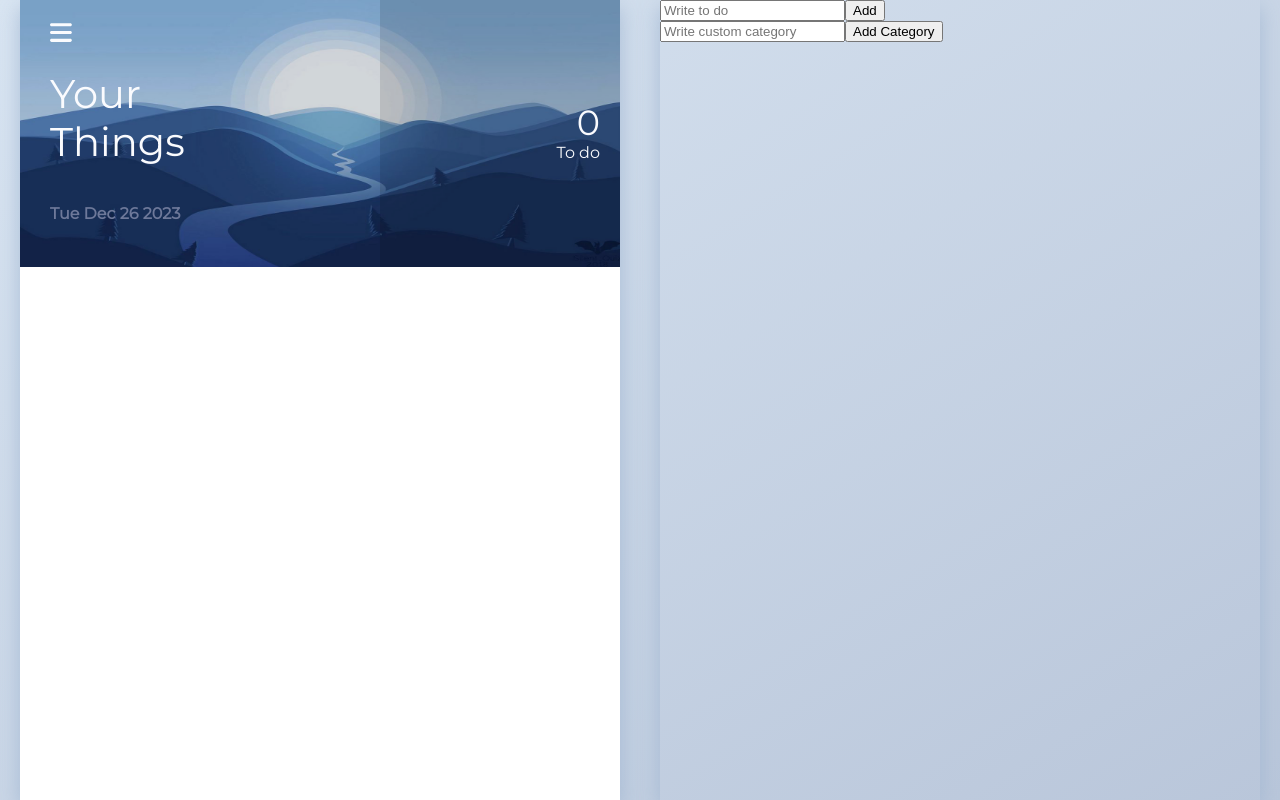
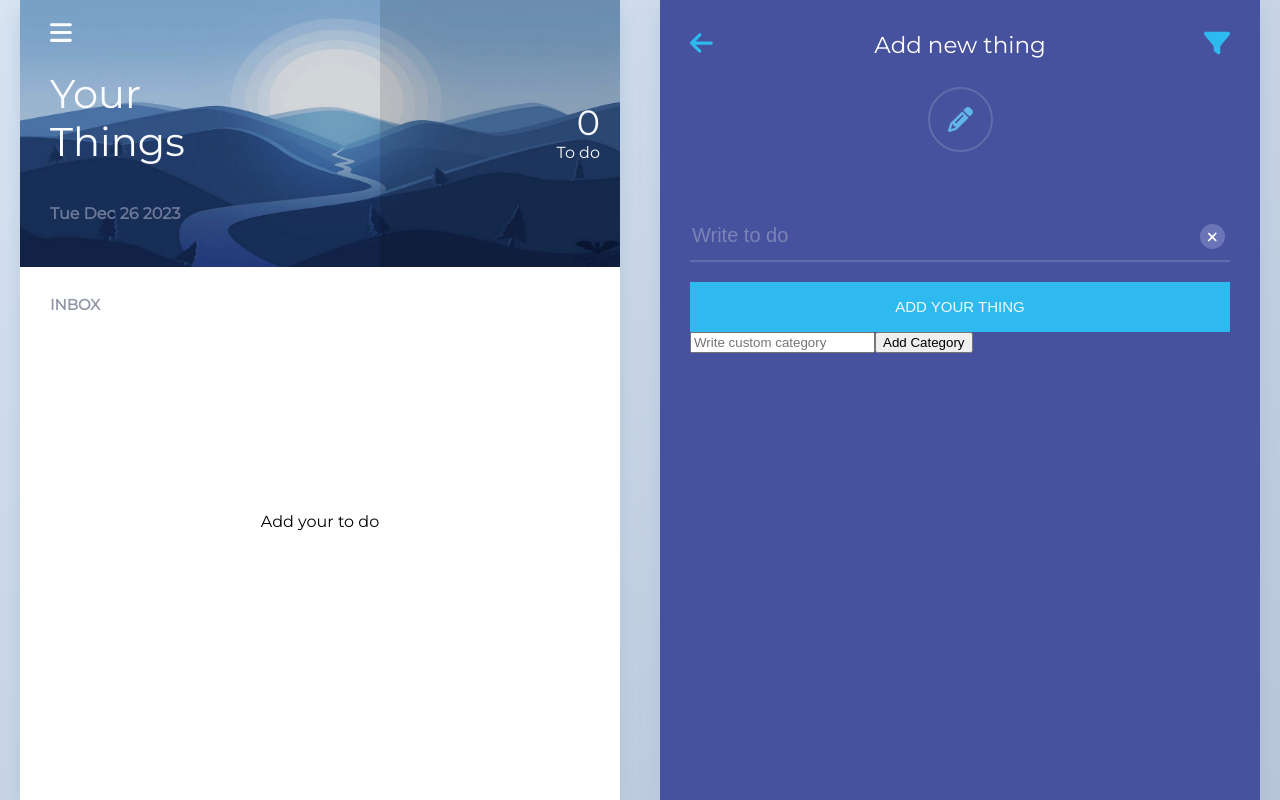
Before and after one commit to WonWoo-Shin/react-to-do-list, a React (Vite) app: page / in a window 1280 px wide. Built offline with nearby package versions, Linux system fonts and the light colour scheme.

Commit message:
24.1.16
* inpurt 지우기 버튼 추가

```diff
--- a/src/components/AddToDo.tsx
+++ /dev/null
@@ -1,44 +0,0 @@
-import { useForm } from "react-hook-form";
-import { useRecoilValue, useSetRecoilState } from "recoil";
-import { Categories, selectedCateAtom, toDosAtom } from "../atom";
-
-interface IForm {
-  toDo: string;
-}
-
-function AddToDo() {
-  const setToDos = useSetRecoilState(toDosAtom);
-  const selectedCate = useRecoilValue(selectedCateAtom);
-  const {
-    register,
-    handleSubmit,
-    setValue,
-    formState: { errors },
-  } = useForm<IForm>();
-  const addToDo = (data: IForm) => {
-    setToDos((oldToDos) => [
-      {
-        id: Date.now(),
-        text: data.toDo,
-        category:
-          selectedCate === Categories.all ? Categories.toDo : selectedCate,
-      },
-      ...oldToDos,
-    ]);
-    setValue("toDo", "");
-  };
-  return (
-    <div>
-      <form onSubmit={handleSubmit(addToDo)}>
-        <input
-          {...register("toDo", { required: "To do is empty" })}
-          placeholder="Write to do"
-        />
-        <button>Add</button>
-      </form>
-      <span>{errors.toDo?.message}</span>
-    </div>
-  );
-}
-
-export default AddToDo;
--- a/src/components/AddCate.tsx
+++ b/src/components/AddToDo/AddCate.tsx
@@ -1,6 +1,6 @@
 import { useForm } from "react-hook-form";
 import { useSetRecoilState } from "recoil";
-import { userCategoriesAtom } from "../atom";
+import { userCategoriesAtom } from "../../atom";
 
 interface ICate {
   newCate: string;
--- /dev/null
+++ b/src/components/AddToDo/AddToDo.tsx
@@ -0,0 +1,64 @@
+import { useForm } from "react-hook-form";
+import { useRecoilValue, useSetRecoilState } from "recoil";
+import { Categories, selectedCateAtom, toDosAtom } from "../../atom";
+import {
+  ButtonStyle,
+  EraseBtn,
+  EraseBtnWrap,
+  InputStyle,
+  InputWrap,
+} from "../../styles/AddToDoStyle";
+import { FontAwesomeIcon } from "@fortawesome/react-fontawesome";
+import { faXmark } from "@fortawesome/free-solid-svg-icons";
+
+interface IForm {
+  toDo: string;
+}
+
+function AddToDo() {
+  const setToDos = useSetRecoilState(toDosAtom);
+  const selectedCate = useRecoilValue(selectedCateAtom);
+  const {
+    register,
+    handleSubmit,
+    setValue,
+    formState: { errors },
+    watch,
+  } = useForm<IForm>();
+  const addToDo = (data: IForm) => {
+    setToDos((oldToDos) => [
+      {
+        id: Date.now(),
+        text: data.toDo,
+        category:
+          selectedCate === Categories.all ? Categories.toDo : selectedCate,
+      },
+      ...oldToDos,
+    ]);
+    setValue("toDo", "");
+  };
+  const watchToDo = watch("toDo");
+  return (
+    <>
+      <form onSubmit={handleSubmit(addToDo)}>
+        <InputWrap>
+          <InputStyle
+            {...register("toDo", { required: "To do is empty" })}
+            placeholder="Write to do"
+          />
+          {watchToDo === "" || (
+            <EraseBtnWrap>
+              <EraseBtn onClick={() => setValue("toDo", "")}>
+                <FontAwesomeIcon icon={faXmark} fontSize={"14px"} />
+              </EraseBtn>
+            </EraseBtnWrap>
+          )}
+        </InputWrap>
+        <ButtonStyle>ADD YOUR THING</ButtonStyle>
+      </form>
+      <span>{errors.toDo?.message}</span>
+    </>
+  );
+}
+
+export default AddToDo;
--- /dev/null
+++ b/src/components/AddToDo/AddToDoBox.tsx
@@ -0,0 +1,35 @@
+import { FontAwesomeIcon } from "@fortawesome/react-fontawesome";
+import { IconBox, TopNav } from "../../styles/AddToDoStyle";
+import { AddToDoBoxStyle } from "../../styles/HomeStyle";
+import {
+  faArrowLeft,
+  faFilter,
+  faPencil,
+} from "@fortawesome/free-solid-svg-icons";
+import AddToDo from "./AddToDo";
+import AddCate from "./AddCate";
+
+function AddToDoBox() {
+  return (
+    <AddToDoBoxStyle>
+      <TopNav>
+        <span>
+          <FontAwesomeIcon icon={faArrowLeft} />
+        </span>
+        <span>Add new thing</span>
+        <span>
+          <FontAwesomeIcon icon={faFilter} />
+        </span>
+      </TopNav>
+      <IconBox>
+        <div>
+          <FontAwesomeIcon icon={faPencil} />
+        </div>
+      </IconBox>
+      <AddToDo />
+      <AddCate />
+    </AddToDoBoxStyle>
+  );
+}
+
+export default AddToDoBox;
--- a/src/components/Home.tsx
+++ b/src/components/Home.tsx
@@ -1,16 +1,10 @@
 import { useRecoilValue } from "recoil";
-import AddToDo from "./AddToDo";
 import ToDoList from "./ToDoList";
 import { toDosSelector } from "../atom";
-import SelectCate from "./SelectCate";
-import AddCate from "./AddCate";
-import {
-  Box,
-  Container,
-  ToDoListBox,
-  BottomSection,
-} from "../styles/HomeStyle";
+import { Container, ToDoListBox, BottomSection } from "../styles/HomeStyle";
 import TopSection from "./TopSection";
+import { ToDoWrap, ToDoListStyle, Title } from "../styles/BottomSectionStyle";
+import AddToDoBox from "./AddToDo/AddToDoBox";
 
 function Home() {
   const toDos = useRecoilValue(toDosSelector);
@@ -19,18 +13,21 @@ function Home() {
       <ToDoListBox>
         <TopSection />
         <BottomSection>
-          {" "}
-          <ul>
-            {toDos.map((toDo) => (
-              <ToDoList key={toDo.id} {...toDo} />
-            ))}
-          </ul>
+          <Title>INBOX</Title>
+          <ToDoWrap>
+            {toDos.length === 0 ? (
+              <div>Add your to do</div>
+            ) : (
+              <ToDoListStyle>
+                {toDos.map((toDo) => (
+                  <ToDoList key={toDo.id} {...toDo} />
+                ))}
+              </ToDoListStyle>
+            )}
+          </ToDoWrap>
         </BottomSection>
       </ToDoListBox>
-      <Box>
-        <AddToDo />
-        <AddCate />
-      </Box>
+      <AddToDoBox />
     </Container>
   );
 }
--- a/src/components/ToDoList.tsx
+++ b/src/components/ToDoList.tsx
@@ -1,5 +1,8 @@
 import { useRecoilValue, useSetRecoilState } from "recoil";
 import { Categories, IToDo, toDosAtom, userCategoriesAtom } from "../atom";
+import { CateCircle, ToDoItem, ToDoText } from "../styles/BottomSectionStyle";
+import { FontAwesomeIcon } from "@fortawesome/react-fontawesome";
+import { faPencil } from "@fortawesome/free-solid-svg-icons";
 
 function ToDoList({ id, text, category }: IToDo) {
   const setToDos = useSetRecoilState(toDosAtom);
@@ -16,30 +19,12 @@ function ToDoList({ id, text, category }: IToDo) {
     });
   };
   return (
-    <li>
-      <span>{text}</span>
-      {category !== Categories.toDo && (
-        <button onClick={() => changeCate(Categories.toDo)}>TO DO</button>
-      )}
-      {category !== Categories.doing && (
-        <button onClick={() => changeCate(Categories.doing)}>DOING</button>
-      )}
-      {category !== Categories.done && (
-        <button onClick={() => changeCate(Categories.done)}>DONE</button>
-      )}
-      {userCategories.length > 0 &&
-        userCategories.map(
-          (userCategory) =>
-            category !== userCategory.text && (
-              <button
-                key={userCategory.id}
-                onClick={() => changeCate(userCategory.text as Categories)}
-              >
-                {userCategory.text}
-              </button>
-            )
-        )}
-    </li>
+    <ToDoItem>
+      <CateCircle>
+        <FontAwesomeIcon icon={faPencil} />
+      </CateCircle>
+      <ToDoText>{text}</ToDoText>
+    </ToDoItem>
   );
 }
 
--- /dev/null
+++ b/src/styles/AddToDoStyle.tsx
@@ -0,0 +1,92 @@
+import styled from "styled-components";
+
+export const TopNav = styled.div`
+  margin-bottom: 30px;
+  span {
+    display: inline-block;
+    color: #2dbaee;
+    font-size: 26px;
+  }
+  span:first-child {
+    width: 25%;
+    text-align: start;
+  }
+  span:nth-child(2) {
+    width: 50%;
+    text-align: center;
+    color: #ffffff;
+    font-size: 23px;
+  }
+  span:last-child {
+    width: 25%;
+    text-align: end;
+  }
+`;
+
+export const IconBox = styled.div`
+  display: flex;
+  justify-content: center;
+  align-items: center;
+  margin-bottom: 60px;
+  div {
+    width: 65px;
+    height: 65px;
+    color: #60b5ea;
+    font-size: 25px;
+    border-radius: 50%;
+    border: 2px solid #626bab;
+    display: flex;
+    justify-content: center;
+    align-items: center;
+  }
+`;
+
+export const InputWrap = styled.div`
+  position: relative;
+`;
+
+export const InputStyle = styled.input`
+  width: 100%;
+  height: 50px;
+  font-size: 20px;
+  background-color: inherit;
+  border: none;
+  border-bottom: 2px solid #626bab;
+  outline: none;
+  &::placeholder {
+    color: #7a84b7;
+  }
+`;
+
+export const EraseBtnWrap = styled.div`
+  position: absolute;
+  top: 0;
+  right: 5px;
+  width: 25px;
+  height: 100%;
+  display: flex;
+  justify-content: center;
+  align-items: center;
+`;
+
+export const EraseBtn = styled.div`
+  color: #ffffff;
+  background-color: #6975b7;
+  border-radius: 50%;
+  width: 25px;
+  height: 25px;
+  display: flex;
+  justify-content: center;
+  align-items: center;
+  cursor: pointer;
+`;
+
+export const ButtonStyle = styled.button`
+  width: 100%;
+  height: 50px;
+  margin-top: 20px;
+  background-color: #2ebaee;
+  border: none;
+  color: #eff9fe;
+  font-size: 15px;
+`;
--- /dev/null
+++ b/src/styles/BottomSectionStyle.tsx
@@ -0,0 +1,53 @@
+import styled from "styled-components";
+
+export const Title = styled.div`
+  color: #9296a8;
+  font-weight: 600;
+  font-size: 15px;
+`;
+
+export const ToDoWrap = styled.div`
+  height: 400px;
+  display: flex;
+  justify-content: center;
+  align-items: center;
+  margin-top: 10px;
+`;
+
+export const ToDoListStyle = styled.ul`
+  width: 100%;
+  height: 100%;
+  overflow-y: scroll;
+  &::-webkit-scrollbar {
+    display: none;
+  }
+`;
+
+export const ToDoItem = styled.li`
+  width: 530px;
+  padding: 15px 0;
+  border-bottom: 2px solid #ebe9e9;
+  display: flex;
+  align-items: center;
+  div {
+    display: inline-flex;
+  }
+`;
+
+export const CateCircle = styled.div`
+  width: 65px;
+  height: 65px;
+  color: #60b5ea;
+  font-size: 25px;
+  margin-right: 15px;
+  border-radius: 50%;
+  border: 2px solid #ebe9e9;
+  justify-content: center;
+  align-items: center;
+`;
+
+export const ToDoText = styled.div`
+  font-size: 17px;
+  color: #606060;
+  font-weight: 600;
+`;
--- a/src/styles/GlobalStyle.tsx
+++ b/src/styles/GlobalStyle.tsx
@@ -48,7 +48,6 @@ table {
     box-sizing: border-box;
 }
 body{
-    color : ${(props) => props.theme.textColor};
     background: linear-gradient(to right bottom, #D9E5F2,#B9C6DA );
 	font-family: 'Montserrat', sans-serif;
 }
--- a/src/styles/HomeStyle.tsx
+++ b/src/styles/HomeStyle.tsx
@@ -4,6 +4,7 @@ export const Container = styled.div`
   width: 100%;
   height: 100vh;
   display: flex;
+  flex-wrap: wrap;
   justify-content: space-around;
   align-items: center;
 `;
@@ -11,7 +12,7 @@ export const Container = styled.div`
 export const Box = styled.div`
   width: 600px;
   height: 800px;
-  box-shadow: rgba(157, 180, 208, 0.8) 0px 8px 20px;
+  box-shadow: rgba(157, 180, 208, 0.5) 0px 8px 20px;
 `;
 
 export const ToDoListBox = styled(Box)`
@@ -29,4 +30,10 @@ export const TopSectionStyle = styled.div`
 
 export const BottomSection = styled.div`
   background-color: #ffffff;
+  padding: 30px;
 `;
+
+export const AddToDoBoxStyle = styled(Box)`
+  background-color: #46529d;
+  padding: 30px;
+`;
```
Also changed, not shown: src/App.css (deleted).
